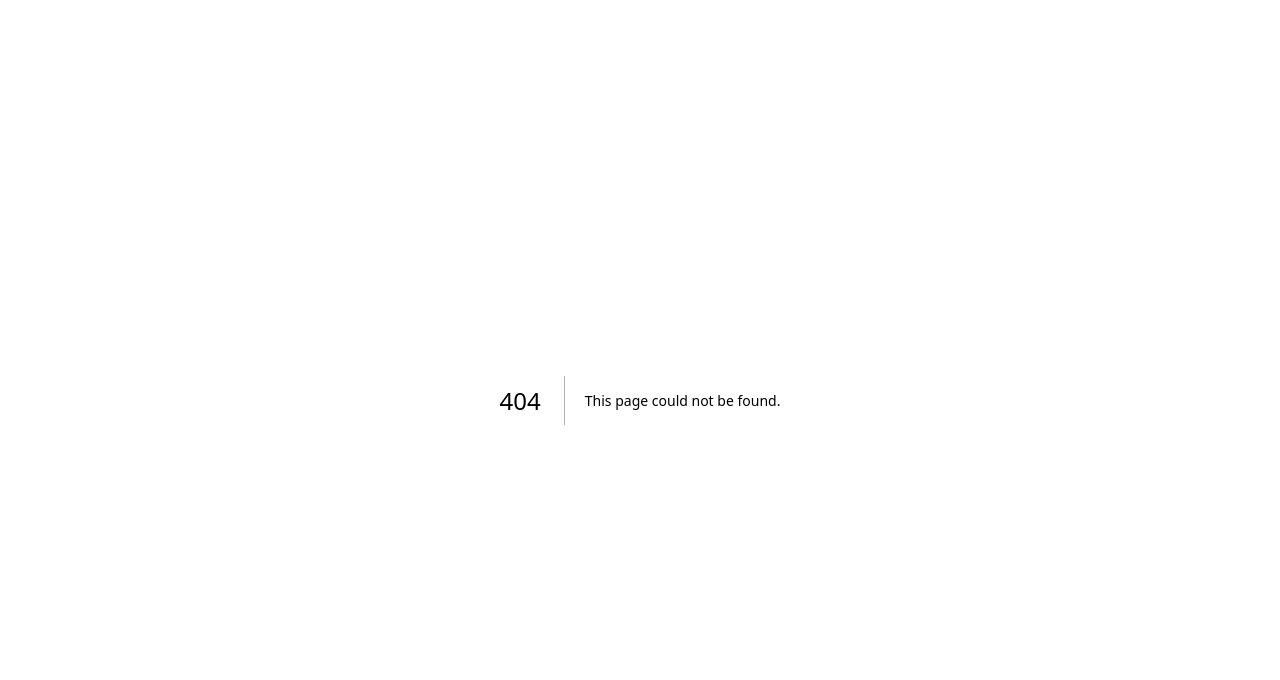
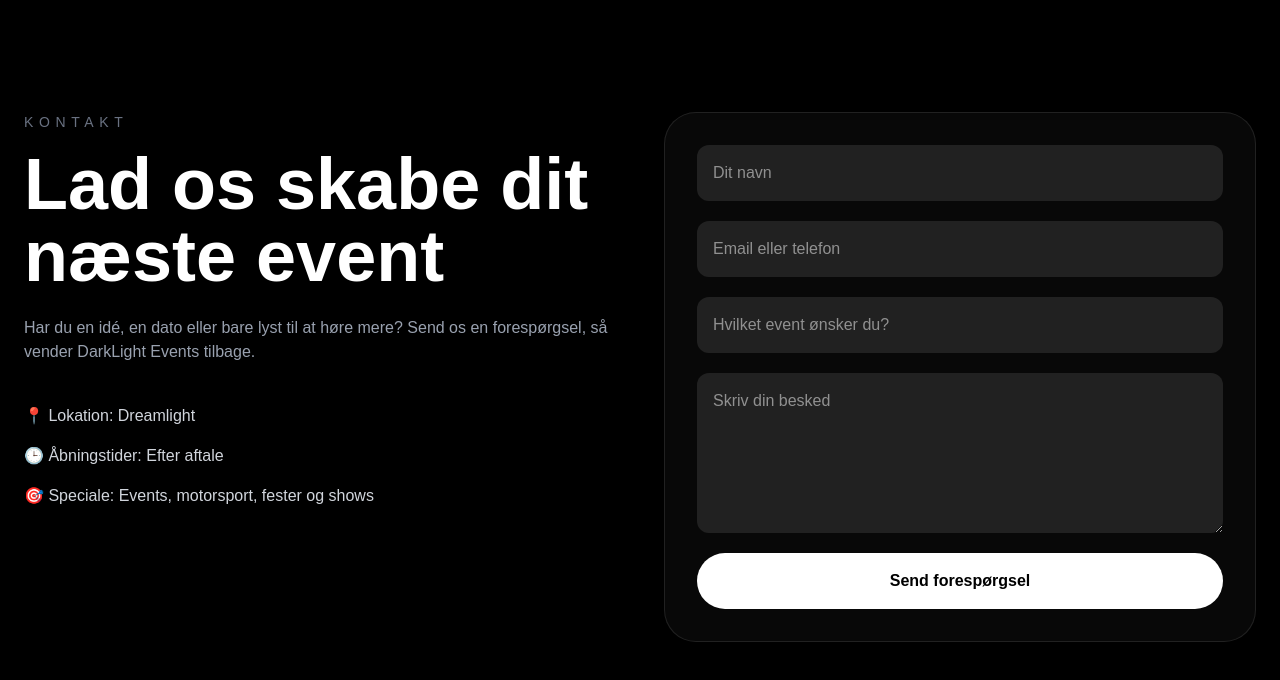
Before and after one commit to maxikingstreamtv-hash/darklight-events, a Next.js app: page /contact in a window 1280 px wide. Before the commit this address had no page. Shown: the top 680 px of the page. Built offline with nearby package versions, Linux system fonts and the light colour scheme.

Commit message:
Build contact page

```diff
--- /dev/null
+++ b/app/contact/page.tsx
@@ -0,0 +1,56 @@
+export default function ContactPage() {
+  return (
+    <main className="min-h-screen bg-black px-6 py-28 text-white">
+      <div className="mx-auto grid max-w-7xl gap-12 lg:grid-cols-2">
+        <div>
+          <p className="text-sm uppercase tracking-[0.4em] text-gray-500">
+            Kontakt
+          </p>
+
+          <h1 className="mt-4 text-5xl font-black md:text-7xl">
+            Lad os skabe dit næste event
+          </h1>
+
+          <p className="mt-6 max-w-2xl text-gray-400">
+            Har du en idé, en dato eller bare lyst til at høre mere? Send os en
+            forespørgsel, så vender DarkLight Events tilbage.
+          </p>
+
+          <div className="mt-10 grid gap-4 text-gray-300">
+            <p>📍 Lokation: Dreamlight</p>
+            <p>🕒 Åbningstider: Efter aftale</p>
+            <p>🎯 Speciale: Events, motorsport, fester og shows</p>
+          </div>
+        </div>
+
+        <form className="rounded-[2rem] border border-white/10 bg-white/[0.03] p-8">
+          <div className="grid gap-5">
+            <input
+              className="rounded-xl bg-white/10 px-4 py-4 outline-none"
+              placeholder="Dit navn"
+            />
+
+            <input
+              className="rounded-xl bg-white/10 px-4 py-4 outline-none"
+              placeholder="Email eller telefon"
+            />
+
+            <input
+              className="rounded-xl bg-white/10 px-4 py-4 outline-none"
+              placeholder="Hvilket event ønsker du?"
+            />
+
+            <textarea
+              className="min-h-40 rounded-xl bg-white/10 px-4 py-4 outline-none"
+              placeholder="Skriv din besked"
+            />
+
+            <button className="rounded-full bg-white px-8 py-4 font-bold text-black transition hover:scale-105">
+              Send forespørgsel
+            </button>
+          </div>
+        </form>
+      </div>
+    </main>
+  );
+}
--- a/components/layout/Navbar.tsx
+++ b/components/layout/Navbar.tsx
@@ -11,6 +11,7 @@ export default function Navbar() {
     { href: "/upcoming", label: "Kommende Events" },
     { href: "/gallery", label: "Galleri" },
     { href: "/team", label: "Team" },
+    { href: "/contact", label: "Kontakt" },
   ];
 
   return (
```
